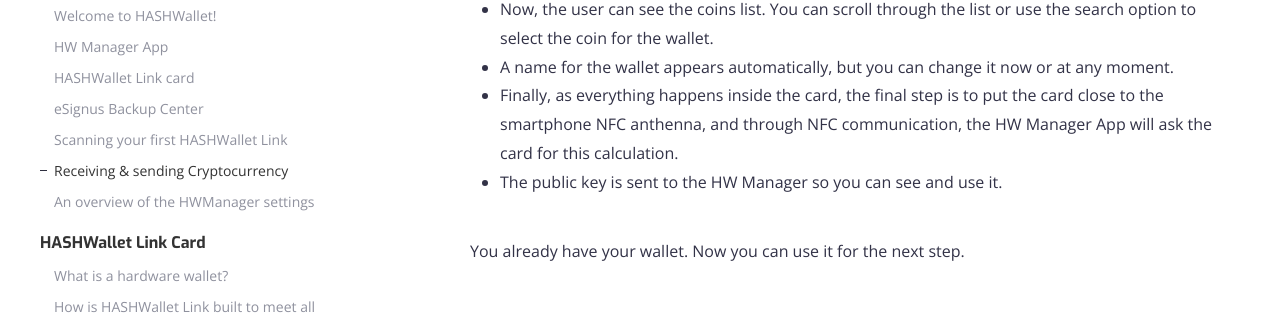
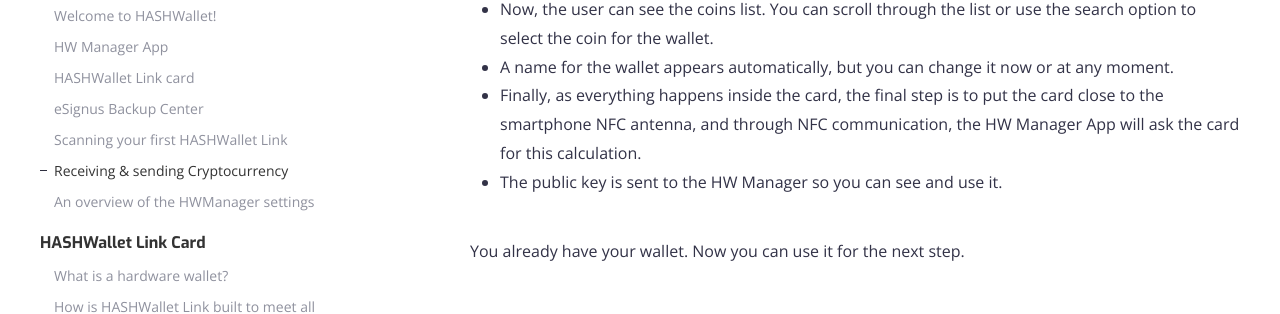
Before and after one commit to eSignus/support, a Jekyll site: the page built from _docs/receivingsending.md, in a window 1280 px wide and 900 px high, scrolled down 426 px. Shown: the part 176-490 px from the top of the window. Built offline with Jekyll 4.4.1, drawn with Linux system fonts in a browser that asks for light colours.

Commit message:
Update receivingsending.md

```diff
--- a/_docs/receivingsending.md
+++ b/_docs/receivingsending.md
@@ -14,7 +14,7 @@
 - The user presses the Add Wallet button.
 - Now, the user can see the coins list. You can scroll through the list or use the search option to select the coin for the wallet.
 - A name for the wallet appears automatically, but you can change it now or at any moment.
-- Finally, as everything happens inside the card, the final step is to put the card close to the smartphone NFC anthenna, and through NFC communication, the HW Manager App will ask the card for this calculation.
+- Finally, as everything happens inside the card, the final step is to put the card close to the smartphone NFC antenna, and through NFC communication, the HW Manager App will ask the card for this calculation.
 - The public key is sent to the HW Manager so you can see and use it.
 
 You already have your wallet. Now you can use it for the next step.
```
